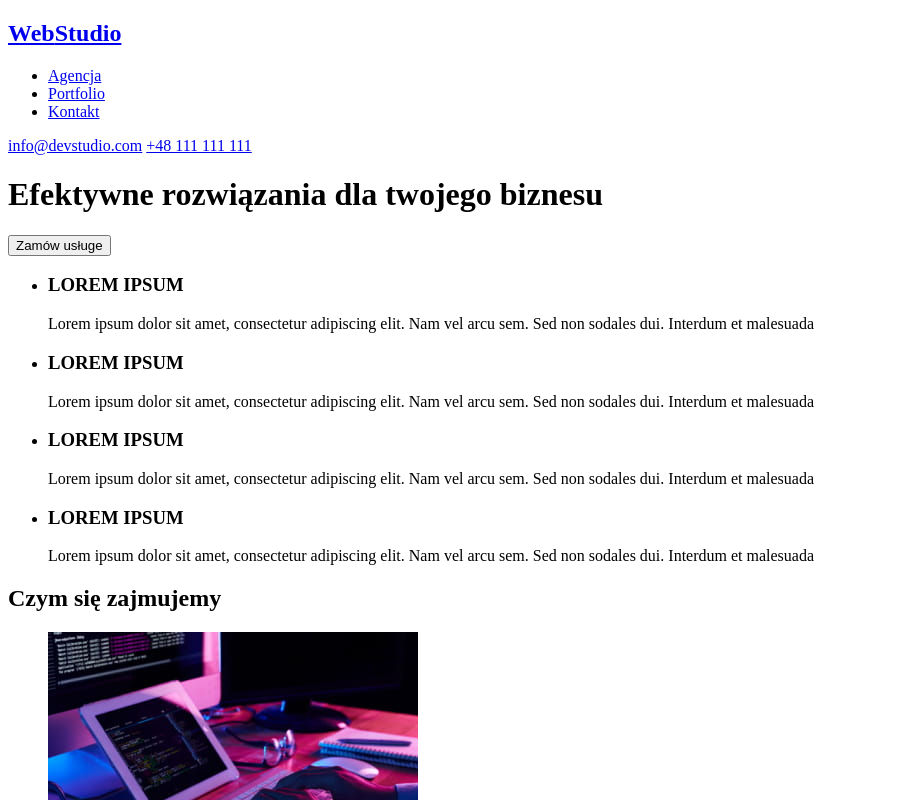
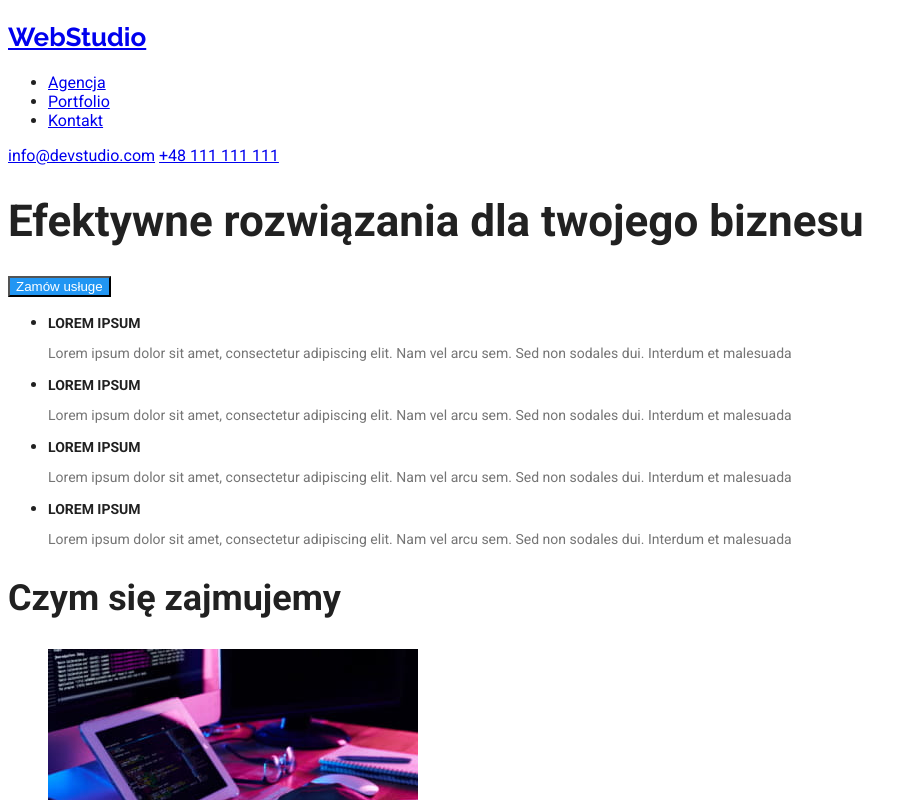
Before and after one commit to MaciekJozwicki/goit-markup-hw-02, a plain HTML site: page index.html in a window 1280 px wide. Shown: the top 800 px of the page, without its empty margins (0-917 px from the left). Drawn offline with Linux system fonts and the light colour scheme.

Commit message:
create css for index

```diff
--- /dev/null
+++ b/css/index.css
@@ -0,0 +1,40 @@
+.page-content {
+    font-family: 'Roboto', sans-serif;
+    color: #212121;
+}
+.filter:hover {
+    color: #FFFFFF;
+    background-color: #2196F3;
+    cursor: pointer;
+}
+.contact:hover, :focus {
+    color: #2196F3;
+}
+.order {
+    color: #FFFFFF;
+    background-color: #2196F3;
+}
+.sections {
+    font-family: 'Roboto', sans-serif;
+    font-size: 36px;
+    font-weight: bold;
+}
+.describe {
+    font-size: 14px;
+    color: #757575;
+}
+h1 {
+    font-size: 44px;
+}
+h2 {
+    font-family: 'Raleway', sans-serif;
+    font-size: 26px;
+    font-weight: bold;
+}
+h3 {
+    font-size: 14px;
+    font-weight: bold;
+}
+p {
+    font-size: 16px;
+}
--- a/index.html
+++ b/index.html
@@ -8,13 +8,14 @@
       href="https://fonts.googleapis.com/css2?family=Raleway:wght@700&family=Roboto:wght@400;500;700;900&display=swap"
       rel="stylesheet"
     />
+    <link href="css/index.css" rel="stylesheet" />
     <title>WebStudio</title>
   </head>
 
-  <body>
+  <body class="page-content">
     <header>
-      <a href="/index.html">
-        <h2><span>Web</span>Studio</h2>
+      <a href="index.html">
+        <h2>WebStudio</h2>
       </a>
       <nav>
         <ul>
@@ -29,34 +30,34 @@
 
     <main>
       <h1>Efektywne rozwiązania dla twojego biznesu</h1>
-      <button type="button">Zamów usługe</button>
+      <button class="order" type="button">Zamów usługe</button>
 
       <section>
         <ul>
           <li>
             <h3>LOREM IPSUM</h3>
-            <p>
+            <p class="describe">
               Lorem ipsum dolor sit amet, consectetur adipiscing elit. Nam vel
               arcu sem. Sed non sodales dui. Interdum et malesuada
             </p>
           </li>
           <li>
             <h3>LOREM IPSUM</h3>
-            <p>
+            <p class="describe">
               Lorem ipsum dolor sit amet, consectetur adipiscing elit. Nam vel
               arcu sem. Sed non sodales dui. Interdum et malesuada
             </p>
           </li>
           <li>
             <h3>LOREM IPSUM</h3>
-            <p>
+            <p class="describe">
               Lorem ipsum dolor sit amet, consectetur adipiscing elit. Nam vel
               arcu sem. Sed non sodales dui. Interdum et malesuada
             </p>
           </li>
           <li>
             <h3>LOREM IPSUM</h3>
-            <p>
+            <p class="describe">
               Lorem ipsum dolor sit amet, consectetur adipiscing elit. Nam vel
               arcu sem. Sed non sodales dui. Interdum et malesuada
             </p>
@@ -64,7 +65,7 @@
         </ul>
       </section>
       <section>
-        <h2>Czym się zajmujemy</h2>
+        <h2 class="sections">Czym się zajmujemy</h2>
         <ul>
           <li>
             <img
@@ -93,7 +94,7 @@
         </ul>
       </section>
       <section>
-        <h2>Nasz zespół</h2>
+        <h2 class="sections">Nasz zespół</h2>
         <ul>
           <li>
             <img
@@ -141,7 +142,7 @@
 
     <footer>
       <a href="/index.html">
-        <h2><span>Web</span>Studio</h2>
+        <h2>WebStudio</h2>
       </a>
       <address>
         <a href="https://goo.gl/maps/CrqtKwabvaqcX1vF6"
```
